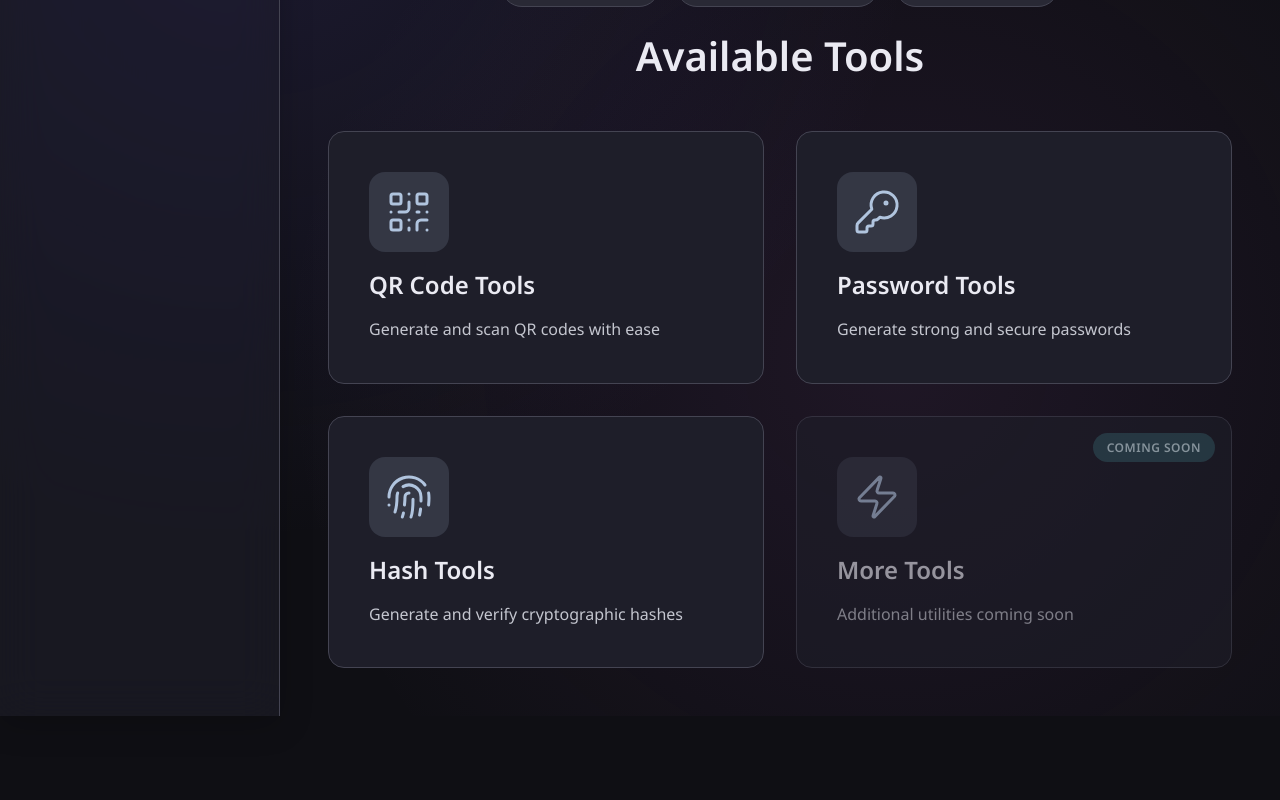
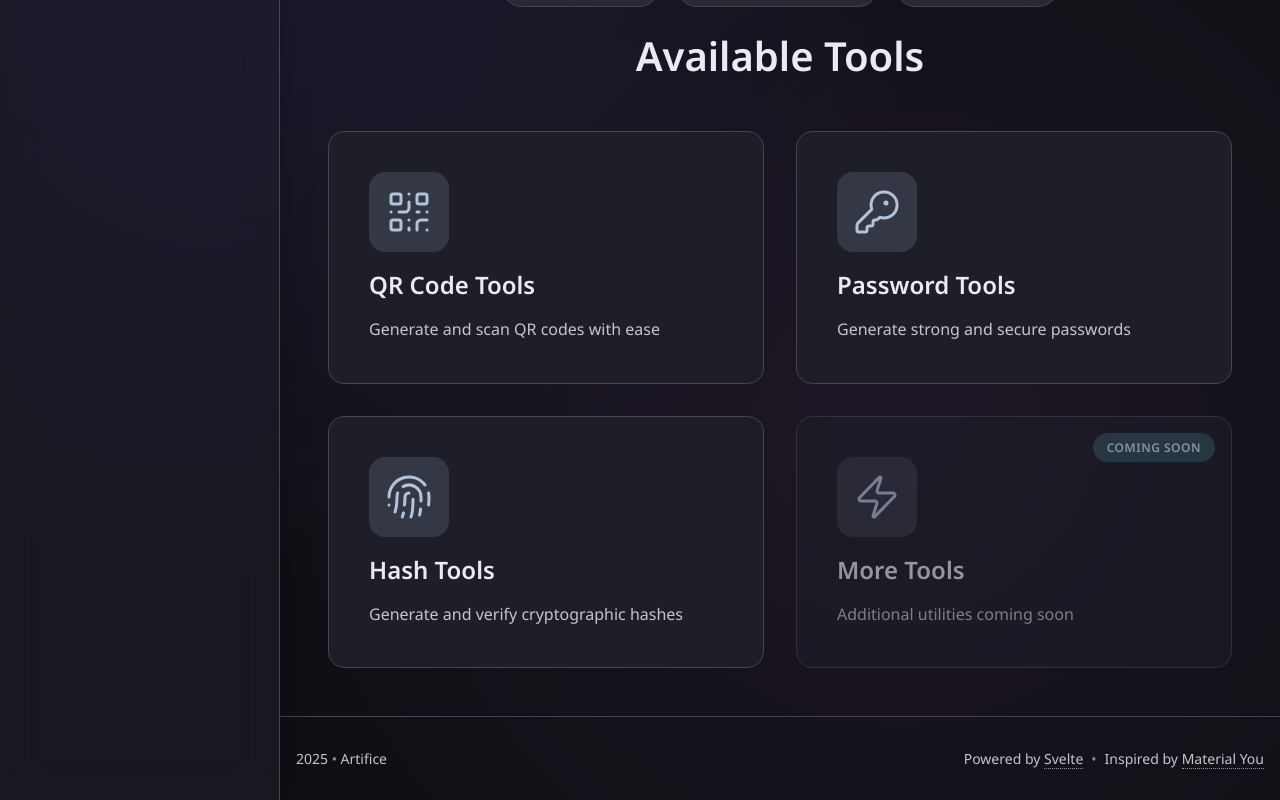
Before and after one commit to L4zzur/artifice, a SvelteKit app in the folder frontend/: page / in a window 1280 px wide. Shown: the part 480-1280 px from the top of the page. Before the commit the page ends 1196 px from the top, so only its background shows below. Built offline with nearby package versions, Linux system fonts and the light colour scheme.

Commit message:
feature(frontend): add footer to layout

```diff
--- /dev/null
+++ b/frontend/src/lib/components/Footer.svelte
@@ -0,0 +1,87 @@
+<script lang="ts">
+  import { Heart } from "lucide-svelte";
+
+  const currentYear = new Date().getFullYear();
+</script>
+
+<footer class="footer">
+  <div class="footer-content">
+    <p class="copyright">
+      {currentYear}
+      <span class="separator">•</span>
+      Artifice
+    </p>
+
+    <div class="credits">
+      <span class="powered-by">
+        Powered by <a
+          href="https://svelte.dev/"
+          target="_blank"
+          rel="noreferrer">Svelte</a
+        >
+      </span>
+      <span class="separator">•</span>
+      <span class="inspired-by">
+        Inspired by <a
+          href="https://m3.material.io/"
+          target="_blank"
+          rel="noreferrer">Material You</a
+        >
+      </span>
+    </div>
+  </div>
+</footer>
+
+<style>
+  .footer {
+    margin-top: auto;
+    padding: 2rem 1rem;
+    border-top: 1px solid var(--md-sys-color-outline-variant);
+    color: var(--md-sys-color-on-surface-variant);
+    font-size: 0.875rem;
+  }
+
+  .footer-content {
+    display: flex;
+    flex-direction: column;
+    align-items: center;
+    text-align: center;
+    margin: 0 auto;
+    max-width: 1200px;
+    gap: 0.5rem;
+  }
+
+  .credits {
+    display: flex;
+    align-items: center;
+    justify-content: center;
+    flex-wrap: wrap;
+    gap: 0.5rem;
+  }
+
+  .separator {
+    color: var(--md-sys-color-outline);
+  }
+
+  a {
+    color: inherit;
+    text-decoration: none;
+    border-bottom: 1px dotted var(--md-sys-color-outline);
+    transition:
+      0.2s,
+      border-color 0.2s;
+  }
+
+  a:hover {
+    color: var(--md-sys-color-primary);
+    border-color: var(--md-sys-color-primary);
+  }
+
+  @media (min-width: 600px) {
+    .footer-content {
+      flex-direction: row;
+      justify-content: space-between;
+      text-align: left;
+    }
+  }
+</style>
--- a/frontend/src/routes/+layout.svelte
+++ b/frontend/src/routes/+layout.svelte
@@ -2,6 +2,7 @@
   import { page } from "$app/stores";
   import favicon from "$lib/assets/favicon.svg";
   import Sidebar from "$lib/components/Sidebar.svelte";
+  import Footer from "$lib/components/Footer.svelte";
   import "$lib/styles/theme.css";
 
   let { children } = $props();
@@ -19,9 +20,12 @@
 <div class="app-layout">
   <Sidebar />
 
-  <main>
-    {@render children()}
-  </main>
+  <div class="content-wrapper">
+    <main>
+      {@render children()}
+    </main>
+    <Footer />
+  </div>
 </div>
 
 <style>
@@ -42,8 +46,21 @@
       var(--md-sys-color-background);
   }
 
+  .content-wrapper {
+    flex: 1;
+    display: flex;
+    flex-direction: column;
+    min-width: 0;
+  }
+
   main {
     flex: 1;
     padding: 2rem;
   }
+
+  @media (max-width: 768px) {
+    main {
+      padding: 1rem;
+    }
+  }
 </style>
```
